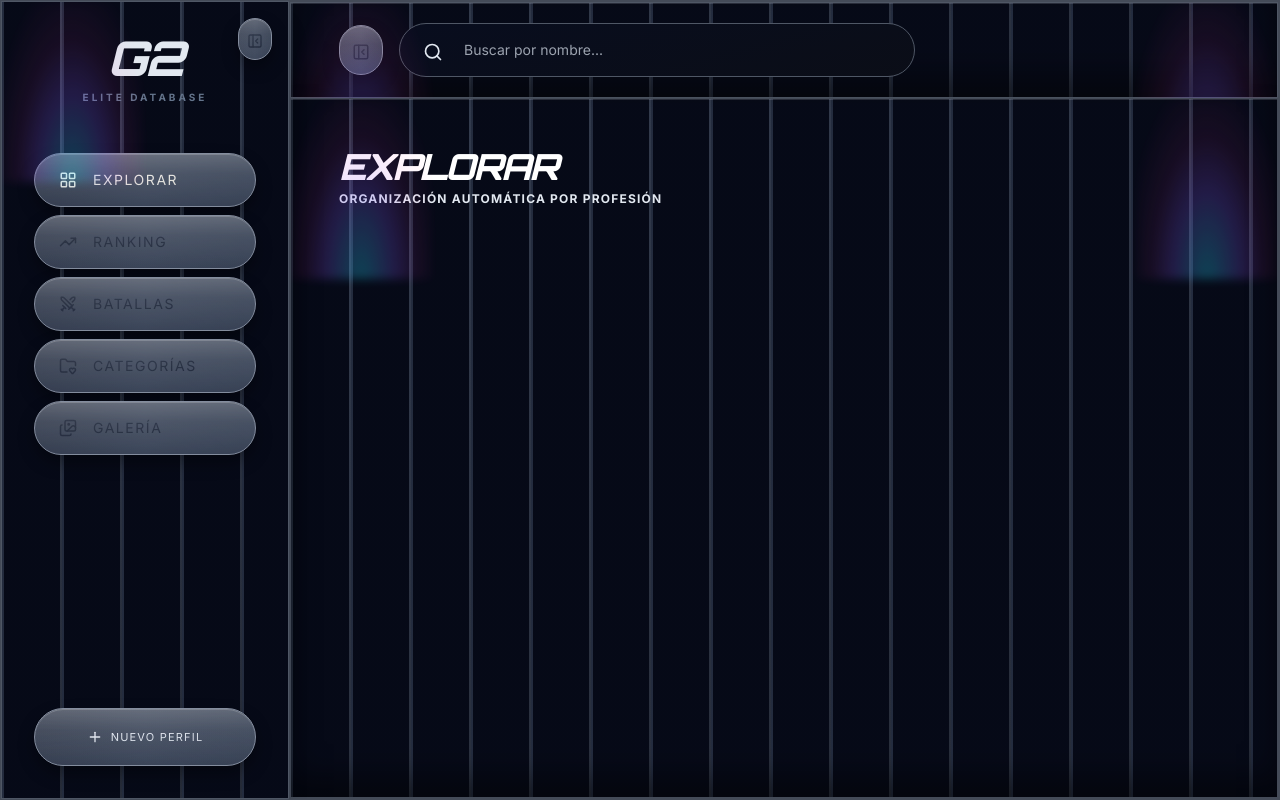
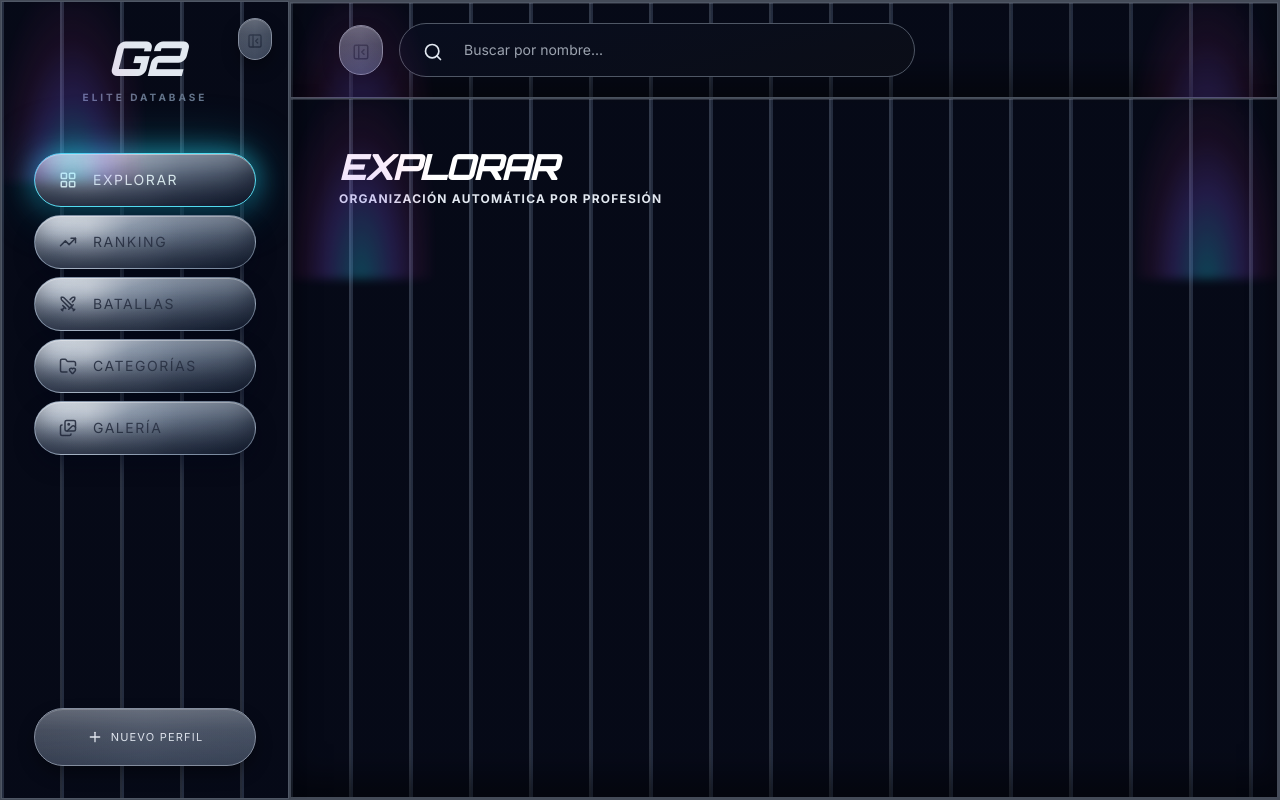
Before and after one commit to nicondza/EliteG2, a plain HTML site: page index.html in a window 1280 px wide. Drawn offline with nearby package versions, Linux system fonts and the light colour scheme; no server answers.

Commit message:
Style sidebar menu buttons with gray metal texture and cyan hover glow

```diff
--- a/styles.css
+++ b/styles.css
@@ -269,6 +269,30 @@ h1, h2, h3, h4, h5, h6,
     box-shadow: inset 0 1px 0 rgba(255, 255, 255, 0.52), inset 0 -9px 14px rgba(2, 6, 23, 0.62), 0 0 22px color-mix(in srgb, var(--folder-glow, rgba(34, 211, 238, 0.65)) 45%, transparent);
 }
 
+.sidebar-nav-btn {
+    border: 1px solid color-mix(in srgb, #94a3b8 58%, rgba(148, 163, 184, 0.12) 42%);
+    background:
+        radial-gradient(circle at 24% 18%, rgba(255, 255, 255, 0.38) 0%, rgba(255, 255, 255, 0.1) 24%, transparent 54%),
+        linear-gradient(160deg, #cbd5e1 0%, #64748b 34%, #1e293b 100%);
+    box-shadow:
+        inset 0 1px 0 rgba(255, 255, 255, 0.38),
+        inset 0 -16px 24px rgba(2, 6, 23, 0.62),
+        0 10px 20px rgba(2, 6, 23, 0.48);
+    color: #dbeafe;
+}
+
+.sidebar-nav-btn.is-active,
+.sidebar-nav-btn:hover {
+    border-color: color-mix(in srgb, var(--neon-cyan) 78%, #ffffff 22%);
+    color: #ecfeff;
+    box-shadow:
+        inset 0 1px 0 rgba(255, 255, 255, 0.48),
+        inset 0 -18px 28px rgba(2, 6, 23, 0.74),
+        0 14px 26px rgba(2, 6, 23, 0.56),
+        0 0 26px color-mix(in srgb, var(--neon-cyan) 64%, transparent),
+        0 0 54px color-mix(in srgb, var(--neon-cyan) 34%, transparent);
+}
+
 ::-webkit-scrollbar { width: 6px; }
 ::-webkit-scrollbar-track { background: linear-gradient(180deg, var(--space-0) 0%, var(--space-1) 100%); }
 ::-webkit-scrollbar-thumb { background: #253146; border-radius: 10px; }
```
Also changed, not shown: script.js.
